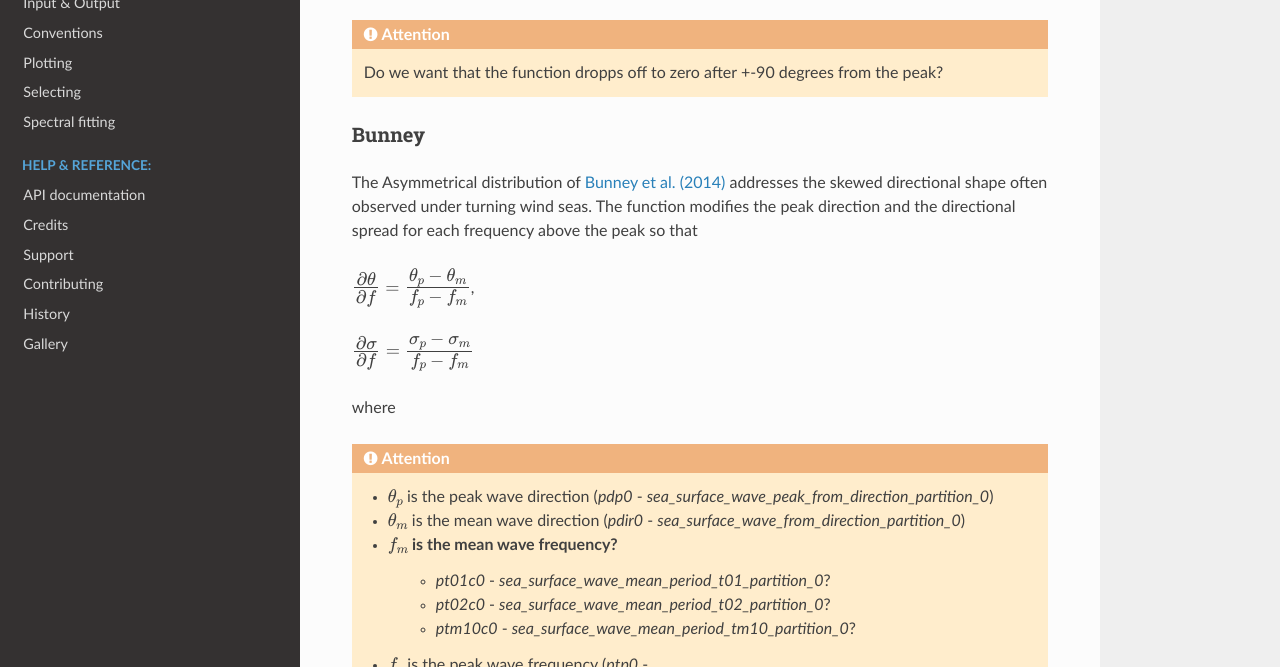
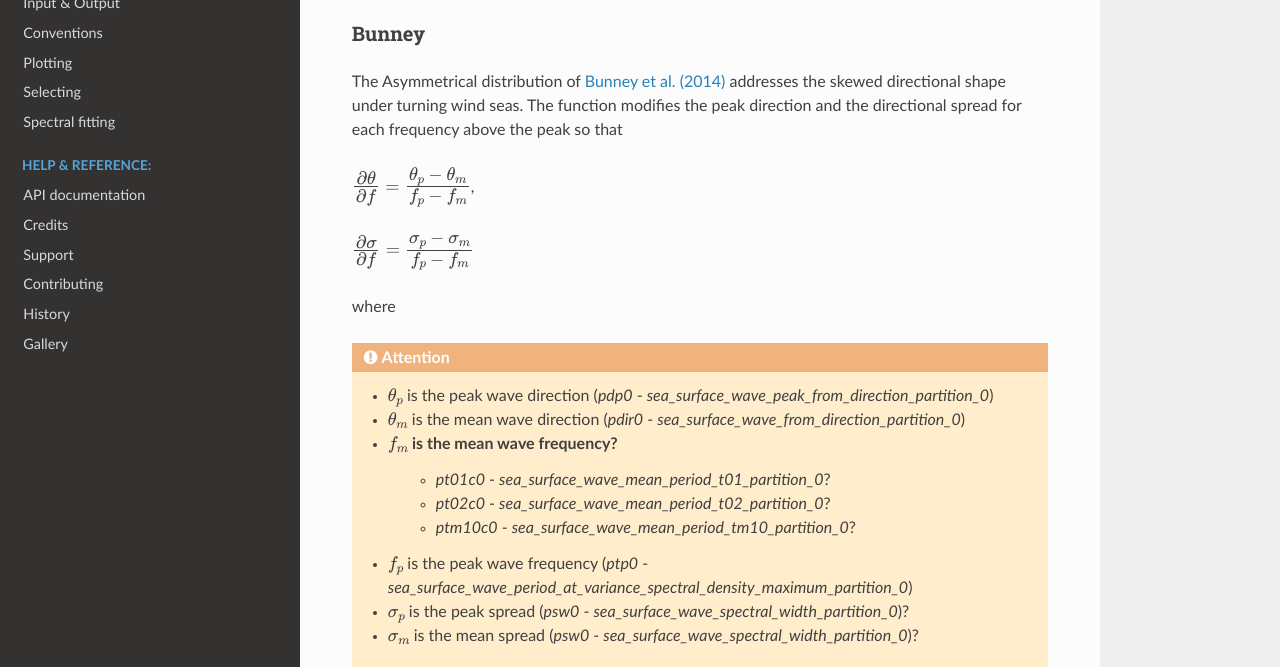
Before and after one commit to wavespectra/wavespectra, a Sphinx documentation site: the page built from docs/fitting_2d.rst, in a window 1280 px wide and 900 px high, scrolled down 671 px, cut to the strip 233-900 px from the top of the window. Built offline with Sphinx 7.4.7 and the Read the Docs theme 2.0.0, drawn with Linux system fonts in a browser that asks for light colours.

Commit message:
Simplify docs a bit

```diff
--- a/docs/fitting_2d.rst
+++ b/docs/fitting_2d.rst
@@ -46,40 +46,26 @@
     :okexcept:
     :okwarning:
 
-    dm = 60
-    gth1 = cartwright(dir, dm, dspr=20)
-    gth2 = cartwright(dir, dm, dspr=30)
-    gth3 = cartwright(dir, dm, dspr=40)
-    gth4 = cartwright(dir, dm, dspr=50)
-
     @suppress
     fig = plt.figure(figsize=(6, 4))
 
-    gth1.plot(label=f"$D_m$={dm:0.0f} deg, $\sigma$=20 deg");
-    gth2.plot(label=f"$D_m$={dm:0.0f} deg, $\sigma$=30 deg");
-    gth3.plot(label=f"$D_m$={dm:0.0f} deg, $\sigma$=40 deg");
-    gth4.plot(label=f"$D_m$={dm:0.0f} deg, $\sigma$=50 deg");
+    dm = 60
+    for dspr in [20, 30, 40, 50]:
+        gth = cartwright(dir, dm, dspr=dspr)
+        gth.plot(label=f"$D_m$={dm:0.0f} deg, $\sigma$={dspr} deg");
 
     @suppress
     plt.legend();
 
-    @suppress
-    plt.grid(False)
-
     @savefig cartwright_function.png
     plt.draw()
-
-
-.. attention::
-
-    Do we want that the function dropps off to zero after +-90 degrees from the peak?
 
 
 Bunney
 ~~~~~~
 
 The Asymmetrical distribution of `Bunney et al. (2014)`_ addresses the skewed directional shape
-often observed under turning wind seas. The function modifies the peak direction and the directional
+under turning wind seas. The function modifies the peak direction and the directional
 spread for each frequency above the peak so that
 
 :math:`\frac{\displaystyle \partial{\theta}}{\displaystyle \partial{f}}=\frac{\displaystyle \theta_{p}-\theta_{m}}{\displaystyle f_{p}-f_{m}}`,
```
